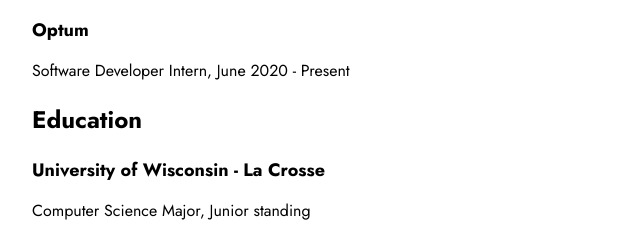
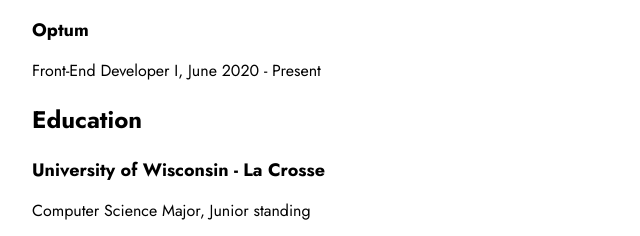
Before and after one commit to maxxpersin/maxxpersin.github.io, a plain HTML site: page index.html in a window 1280 px wide. Shown: the part 1085-1321 px from the top of the page, 208-848 px from the left. Drawn offline with Linux system fonts and the light colour scheme.

Commit message:
update internship position name

```diff
--- a/index.html
+++ b/index.html
@@ -107,7 +107,7 @@
             <h1>Employment</h1>
             <section>
                 <h2>Optum</h2>
-                <p>Software Developer Intern, June 2020 - Present</p>
+                <p>Front-End Developer I, June 2020 - Present</p>
             </section>
         </section>
         <section>
```
